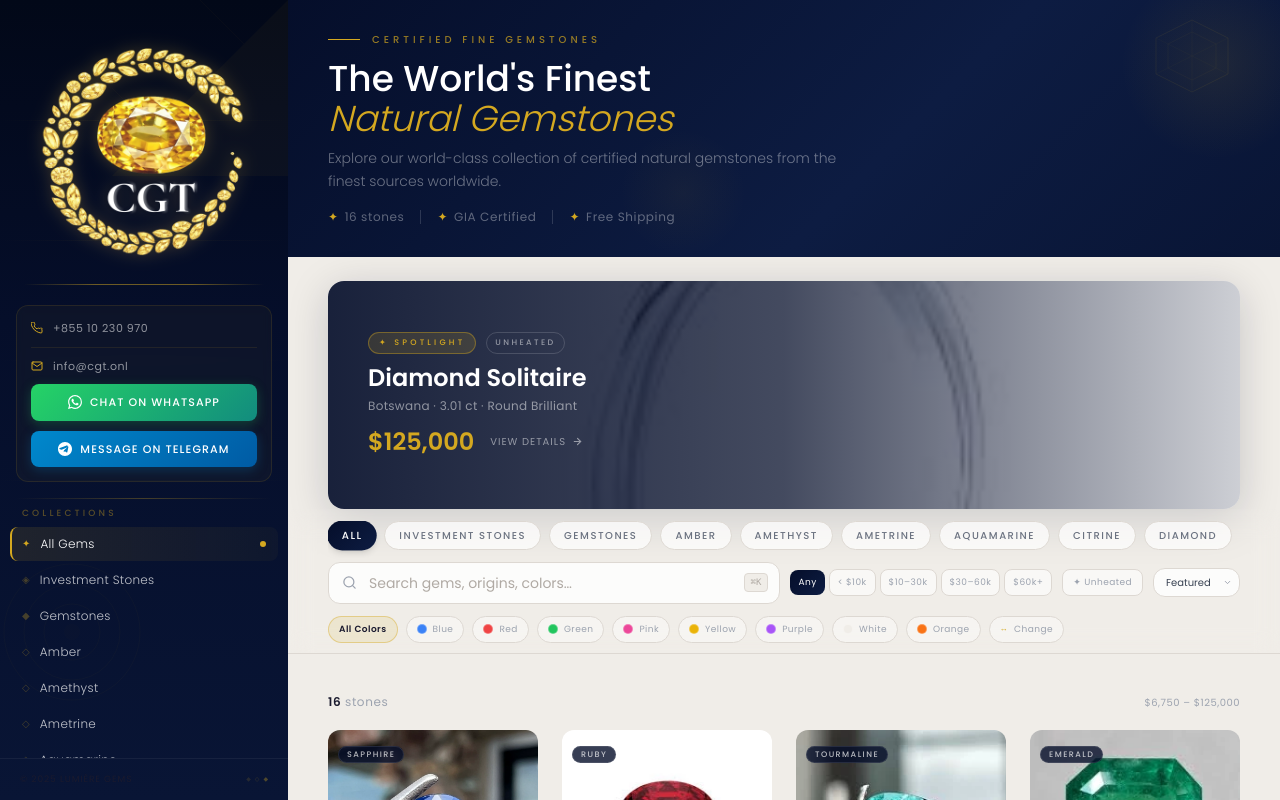
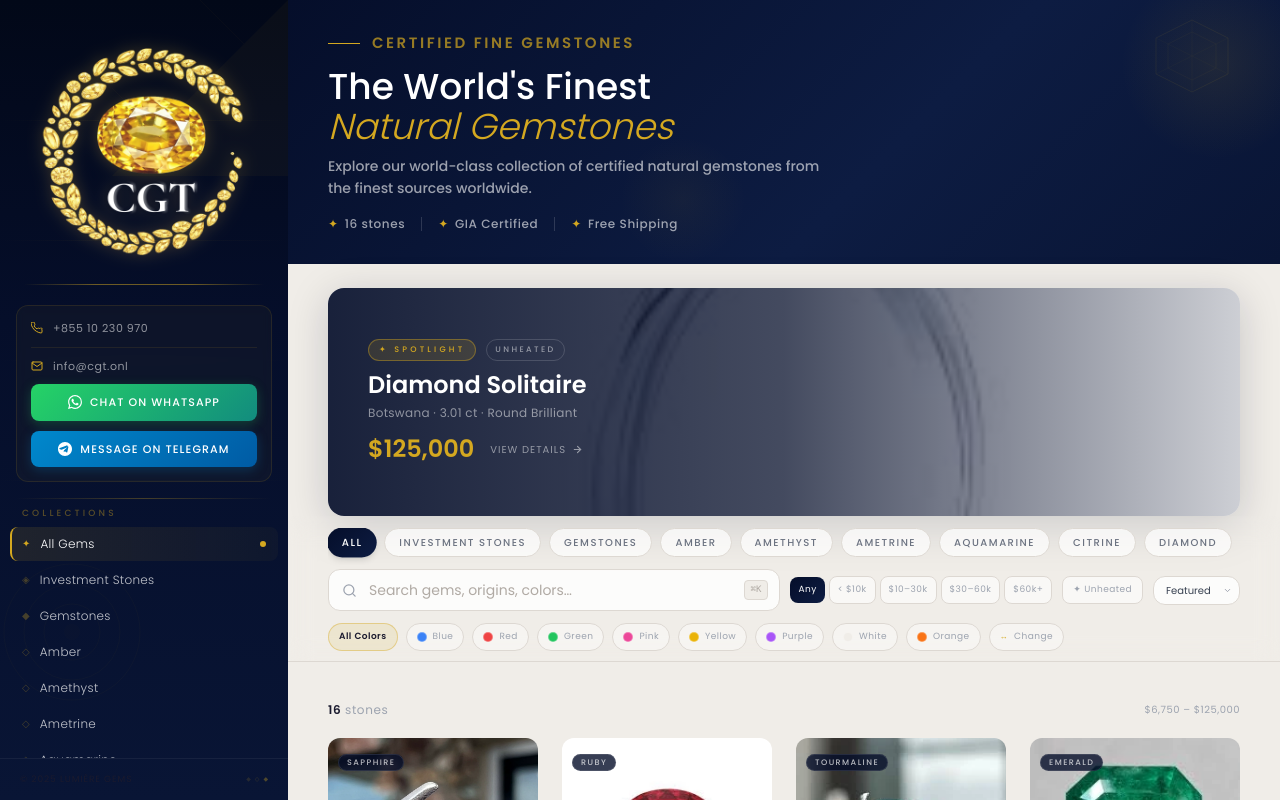
Before and after one commit to Enok12/gemcatalog, a React (Vite) app: page / in a window 1280 px wide. Shown: the top 800 px of the page. Built offline with nearby package versions, Linux system fonts and the light colour scheme.

Commit message:
Heading Font updates

```diff
--- a/src/pages/Home.jsx
+++ b/src/pages/Home.jsx
@@ -209,7 +209,7 @@ export default function Home({ activeCategory, setActiveCategory }) {
         <div className="relative max-w-2xl">
           <div className="flex items-center gap-3 mb-3">
             <div className="h-px w-8" style={{ background: '#d4a820' }} />
-            <span className="text-[10px] font-body font-medium tracking-[0.4em] uppercase" style={{ color: 'rgba(212,168,32,0.7)' }}>
+            <span className="text-[15px] font-body font-black tracking-[0.17em] uppercase" style={{ color: 'rgba(212,168,32,0.7)' }}>
               Certified Fine Gemstones
             </span>
           </div>
@@ -222,10 +222,10 @@ export default function Home({ activeCategory, setActiveCategory }) {
               <><span className="italic font-light" style={{ color: '#d4a820' }}>{activeCategory}</span><br />Collection</>
             )}
           </h2>
-          <p className="mt-2 font-body text-white/40 text-sm leading-relaxed font-light max-w-lg">
+          <p className="mt-2 font-body text-white/60 text-sm leading-relaxed font-medium max-w-lg">
             {CATEGORY_DESCRIPTIONS[activeCategory] || 'Every stone individually certified, ethically sourced, with full laboratory documentation.'}
           </p>
-          <div className="mt-4 flex items-center gap-4 text-white/35 font-body text-xs tracking-wider flex-wrap">
+          <div className="mt-4 flex items-center gap-4 text-white/60 font-body font-medium text-xs tracking-wider flex-wrap">
             {[`${filtered.length} stones`, 'GIA Certified', 'Free Shipping'].map((txt, i) => (
               <React.Fragment key={i}>
                 {i > 0 && <span className="w-px h-3.5 bg-white/15" />}
```
